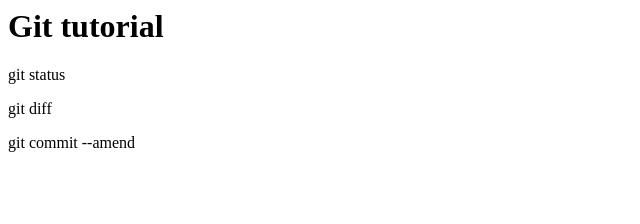
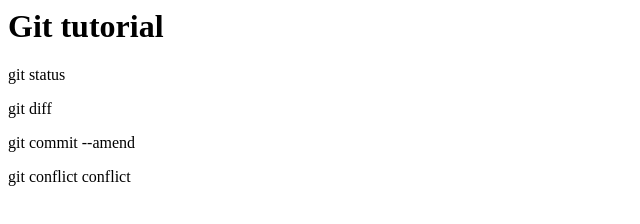
Before and after one commit to kujirah/git_tutorial, a plain HTML site: page index.html in a window 1280 px wide. Shown: the whole page, without its empty margins (0-640 px from the left). Drawn offline with Linux system fonts and the light colour scheme.

Commit message:
conflict conflictを追記

```diff
--- a/index.html
+++ b/index.html
@@ -2,3 +2,4 @@
 <p> git status </p>
 <p> git diff </p>
 <p> git commit --amend </p>
+<p> git conflict conflict </p>
```
